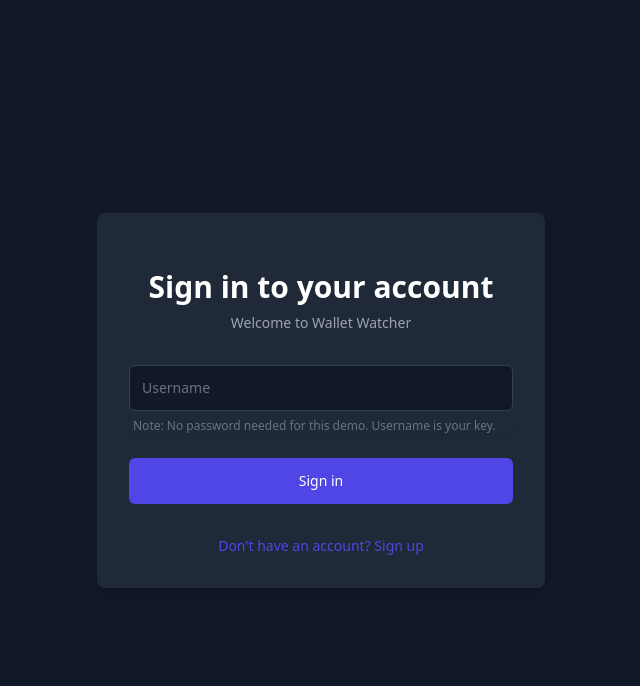
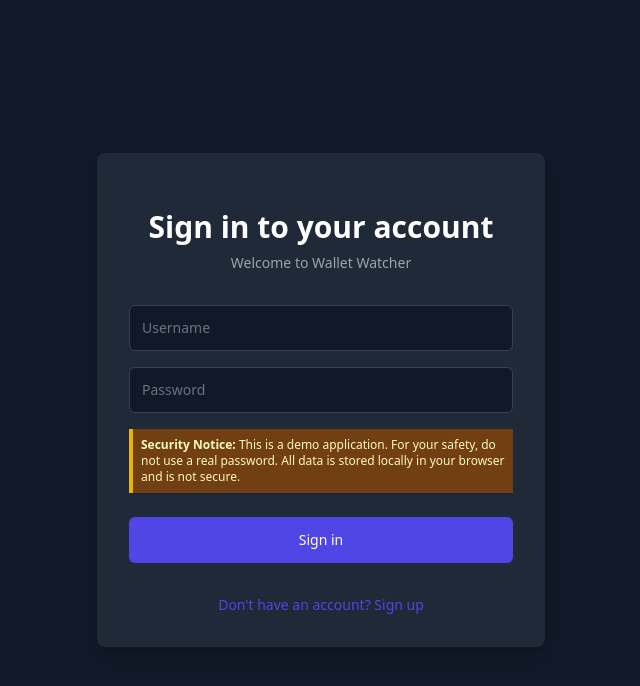
Before and after one commit to ephrem20/Finance, a React (Vite) app: page / in a window 1280 px wide. Shown: the top 686 px of the page, without its empty margins (319-959 px from the left). Built offline with nearby package versions, Linux system fonts and the light colour scheme.

Commit message:
Update LoginPage.tsx

```diff
--- a/pages/LoginPage.tsx
+++ b/pages/LoginPage.tsx
@@ -1,9 +1,9 @@
-
 import React, { useState } from 'react';
 import { useAuth } from '../context/AuthContext';
 
 const LoginPage: React.FC = () => {
   const [username, setUsername] = useState('');
+  const [password, setPassword] = useState('');
   const [isLogin, setIsLogin] = useState(true);
   const [error, setError] = useState('');
   const { login, signup } = useAuth();
@@ -11,15 +11,15 @@ const LoginPage: React.FC = () => {
   const handleSubmit = (e: React.FormEvent) => {
     e.preventDefault();
     setError('');
-    if (!username) {
-      setError('Username is required.');
+    if (!username || !password) {
+      setError('Username and password are required.');
       return;
     }
     try {
       if (isLogin) {
-        login(username);
+        login(username, password);
       } else {
-        signup(username);
+        signup(username, password);
       }
     } catch (err) {
       if (err instanceof Error) {
@@ -40,7 +40,7 @@ const LoginPage: React.FC = () => {
           <p className="mt-2 text-sm text-gray-400">Welcome to Wallet Watcher</p>
         </div>
         <form className="mt-8 space-y-6" onSubmit={handleSubmit}>
-          <div className="rounded-md shadow-sm -space-y-px">
+          <div className="rounded-md shadow-sm space-y-4">
             <div>
               <label htmlFor="username" className="sr-only">Username</label>
               <input
@@ -55,7 +55,25 @@ const LoginPage: React.FC = () => {
                 onChange={(e) => setUsername(e.target.value)}
               />
             </div>
-            <p className="text-xs text-gray-500 pt-2 px-1">Note: No password needed for this demo. Username is your key.</p>
+            <div>
+              <label htmlFor="password-input" className="sr-only">Password</label>
+              <input
+                id="password-input"
+                name="password"
+                type="password"
+                autoComplete={isLogin ? "current-password" : "new-password"}
+                required
+                className="appearance-none rounded-md relative block w-full px-3 py-3 border border-gray-700 bg-gray-900 text-white placeholder-gray-500 focus:outline-none focus:ring-brand-primary focus:border-brand-primary sm:text-sm"
+                placeholder="Password"
+                value={password}
+                onChange={(e) => setPassword(e.target.value)}
+              />
+            </div>
+            <div className="bg-yellow-900 border-l-4 border-yellow-500 text-yellow-100 p-2" role="alert">
+              <p className="text-xs">
+                <strong>Security Notice:</strong> This is a demo application. For your safety, do not use a real password. All data is stored locally in your browser and is not secure.
+              </p>
+            </div>
           </div>
 
           {error && <p className="text-red-500 text-sm text-center">{error}</p>}
@@ -70,7 +88,7 @@ const LoginPage: React.FC = () => {
           </div>
         </form>
         <div className="text-sm text-center">
-          <button onClick={() => setIsLogin(!isLogin)} className="font-medium text-brand-primary hover:text-brand-secondary">
+          <button onClick={() => { setIsLogin(!isLogin); setError(''); }} className="font-medium text-brand-primary hover:text-brand-secondary">
             {isLogin ? "Don't have an account? Sign up" : 'Already have an account? Sign in'}
           </button>
         </div>
```
